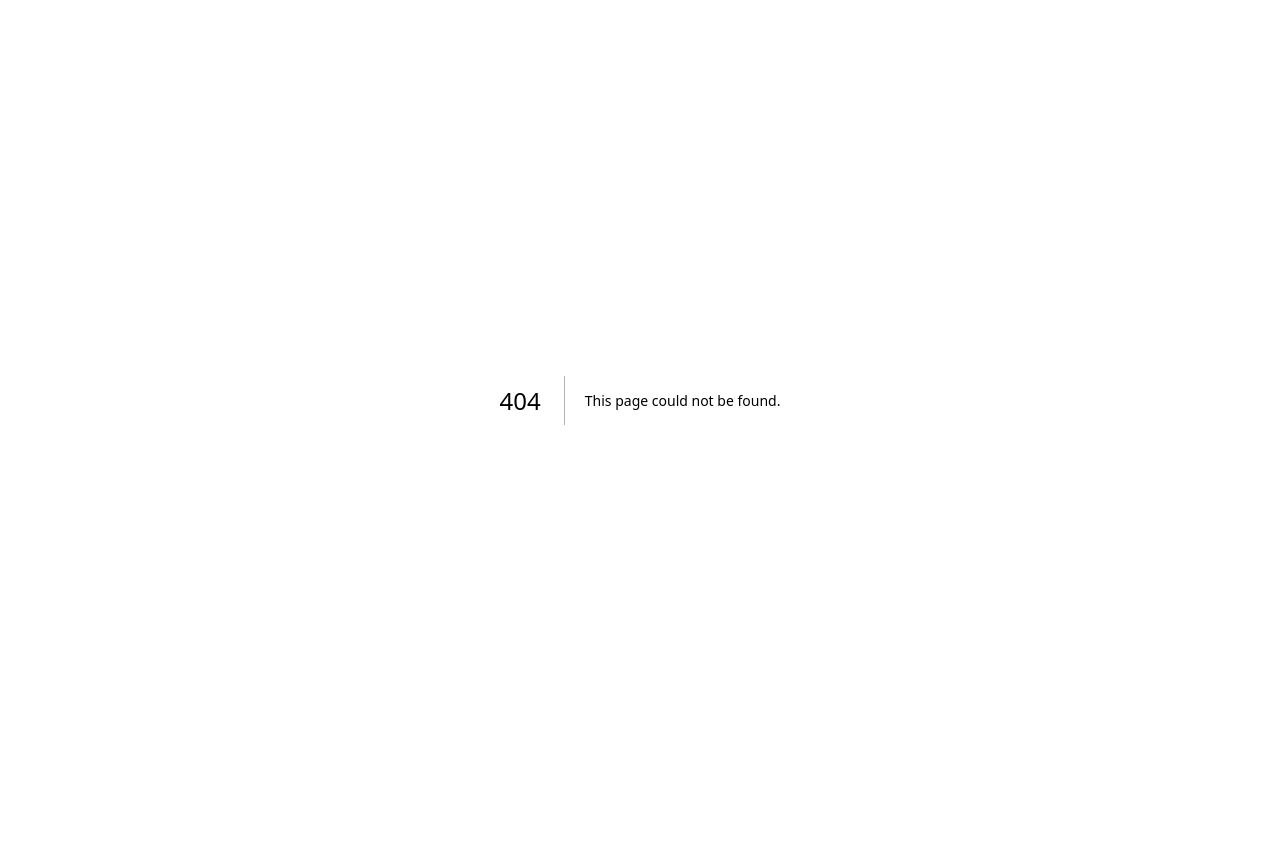
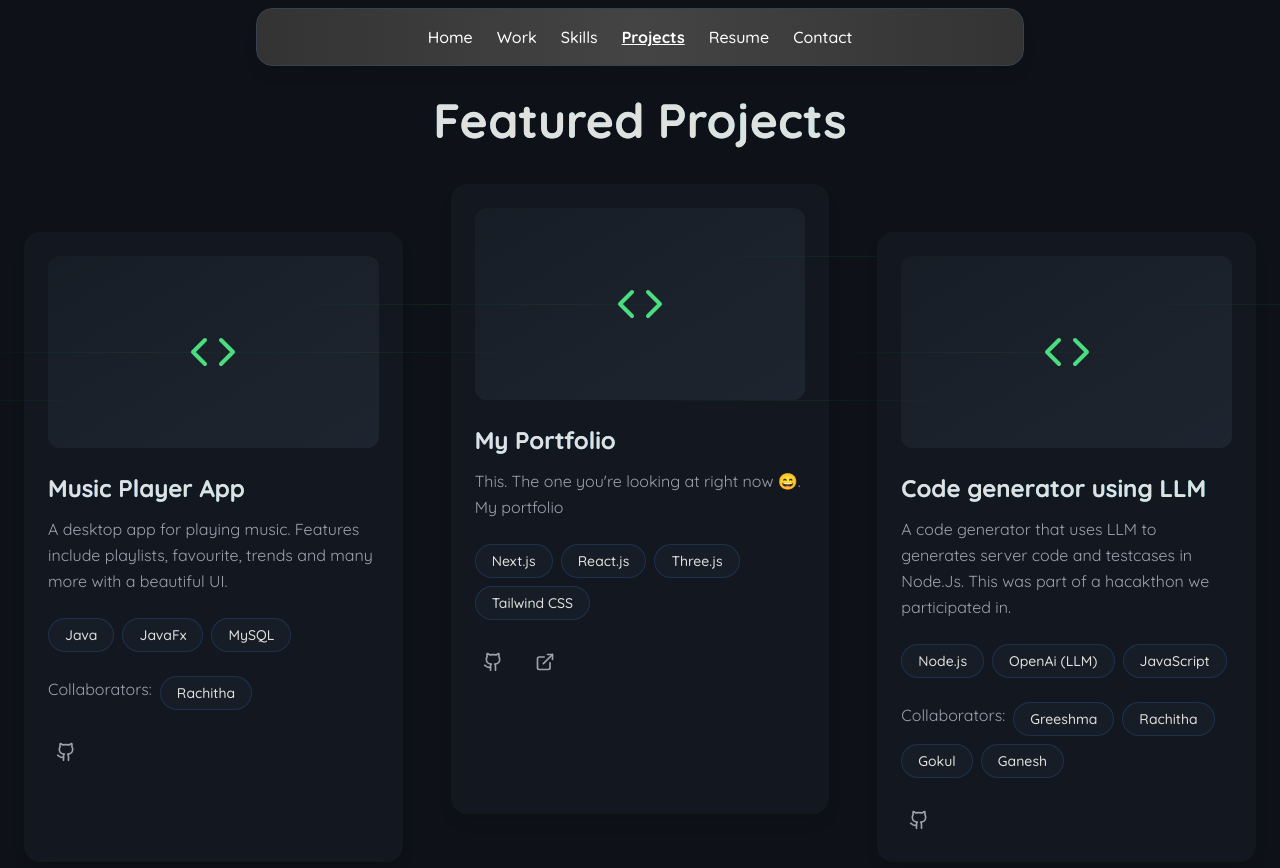
Before and after one commit to phanishree/portfolio, a Next.js app in the folder portfolio-bento/: page /projects in a window 1280 px wide. Before the commit this address had no page. Shown: the top 868 px of the page. Before the commit the page ends 800 px from the top, so only its background shows below. Built offline with nearby package versions, Linux system fonts and the light colour scheme.

Commit message:
Implement Education + Projects page

```diff
--- a/portfolio-bento/src/app/api/spotify/recently-played/route.js
+++ b/portfolio-bento/src/app/api/spotify/recently-played/route.js
@@ -4,6 +4,8 @@ import { getAccessToken, SPOTIFY_API_URL } from '@/app/utils/spotify';
 export async function GET() {
   try {
     const token = await getAccessToken();
+
+    // console.log('Token:', token);
 
     const response = await fetch(`${SPOTIFY_API_URL}/me/player/recently-played?limit=1`, {
       headers: {
--- /dev/null
+++ b/portfolio-bento/src/app/components/BentoGridItems/Education.js
@@ -0,0 +1,11 @@
+"use client"
+import React from "react";
+
+export default function Education() {
+    return (<div className="w-full h-full text-white  bg-mainBg border-borderColor rounded-lg shadow-lg flex flex-col items-center justify-center space-y-4 p-4 border border-cardBorder">
+        <p className="text-2xl font-bold">Education</p>
+        <p className="text-sm font-semibold">B.Tech (Info. Science)</p>
+        <p className="text-sm font-semibold">8.06 CGPA</p>
+        <p className="text-sm font-semibold">NIE, Mysuru</p>
+    </div>)
+}
--- /dev/null
+++ b/portfolio-bento/src/app/components/BentoGridItems/Projects.js
@@ -0,0 +1,28 @@
+"use client"
+import React from "react";
+import Link from "next/link";
+import { Code } from 'lucide-react';
+import RoundedArrow from "../RoundedArrow";
+
+export default function Projects() {
+    return (
+        <Link href="/projects" scroll={false} className="w-full h-full flex items-center justify-center group">
+            <div className="w-full h-full text-white bg-mainBg border-borderColor rounded-lg shadow-lg flex flex-col items-center justify-center relative p-6 transform hover:scale-101 hover:shadow-lg border border-cardBorder hover:border-green-500 transition-all duration-300 cursor-pointer">
+                {/* Main Content */}
+                <div className="flex flex-col items-center space-y-6">
+                    <p className="text-2xl font-bold">Projects</p>
+
+                    {/* Last Project Section */}
+                    <div className="flex flex-col items-center space-y-2">
+                        <p className="text-gray-400 text-sm">Recent Project</p>
+                        <div className="flex items-center space-x-3">
+                            <Code className="w-5 h-5 text-green-400" />
+                            <p className="text-lg">Code Generator</p>
+                        </div>
+                    </div>
+                    <RoundedArrow />
+                </div>
+            </div>
+        </Link>
+    );
+}
--- a/portfolio-bento/src/app/components/PortfolioHome.js
+++ b/portfolio-bento/src/app/components/PortfolioHome.js
@@ -5,6 +5,8 @@ import Resume from './BentoGridItems/Resume';
 import Skills from './BentoGridItems/Skills';
 import Socials from './BentoGridItems/Socials';
 import Spotify from './BentoGridItems/Spotify';
+import Education from './BentoGridItems/Education';
+import Projects from './BentoGridItems/Projects';
 
 const Portfolio = () => {
 
@@ -20,7 +22,7 @@ const Portfolio = () => {
 
         {/* Projects */}
         <div className="absolute top-4 left-[32vw] w-[35vw] h-[22vh] bg-mainBg text-lightNeutral rounded-lg  animate-float2 flex items-center justify-center">
-          Projects
+          <Projects/>
         </div>
 
         {/* Skills */}
@@ -30,7 +32,7 @@ const Portfolio = () => {
 
         {/* Education */}
         <div className="absolute top-[25vh] right-4 w-[16vw] h-[38vh] bg-mainBg text-lightNeutral rounded-lg  animate-float4 flex items-center justify-center">
-          Education
+          <Education/>
         </div>
 
         {/* Resume */}
@@ -50,16 +52,7 @@ const Portfolio = () => {
 
         {/* Center Block (Name and Title) */}
         <div className="absolute top-[25vh] left-[32vw] w-[50vw] h-[38vh] bg-mainBg text-lightNeutral rounded-lg  animate-float8 flex flex-col items-center justify-center text-center">
-          <p className="font-bold text-xl">
-            {/* <Typewriter
-            words={['Phanishree']}
-            cursor
-            cursorStyle='_'
-            cursorBlinking
-            typeSpeed={70}
-            deleteSpeed={50}
-            delaySpeed={1000}
-          /> */}
+          <p className="font-bold text-2xl">
             <TypeWriterEffect words={["Phanishree"]} cursorBlinking={true} cursor={true} />
           </p>
           <p className="text-sm"><TypeWriterEffect words={["Creative Web Developer"]} /></p>
@@ -86,12 +79,12 @@ const Portfolio = () => {
 
         {/* Projects */}
         <div className="w-full h-full bg-mainBg text-lightNeutral rounded-lg  min-h-[200px] flex items-center justify-center">
-          Projects
+          <Projects/>
         </div>
 
         {/* Education */}
         <div className="w-full h-full bg-mainBg text-lightNeutral rounded-lg  min-h-[200px] flex items-center justify-center">
-          Education
+          <Education/>
         </div>
 
         {/* Resume */}
--- /dev/null
+++ b/portfolio-bento/src/app/projects/page.js
@@ -0,0 +1,175 @@
+"use client"
+import React, { useState } from 'react';
+import { Github, ExternalLink, Code } from 'lucide-react';
+import NavBar from '../components/Navbar';
+
+const ProjectCard = ({ project, index }) => {
+    const [isHovered, setIsHovered] = useState(false);
+
+    return (
+
+        <div
+            className={`relative group rounded-2xl p-6 transition-all duration-500 ease-out
+        ${isHovered ? 'scale-[1.02] shadow-2xl' : 'shadow-lg'}
+        ${index % 2 === 0 ? 'lg:translate-y-12' : ''}
+        bg-[hsl(215,24%,10%)]
+      `}
+            onMouseEnter={() => setIsHovered(true)}
+            onMouseLeave={() => setIsHovered(false)}
+        >
+            <div className="relative">
+                <div className="mb-6 relative">
+                    <div className="w-full h-48 rounded-xl bg-gradient-to-br from-[hsl(215,24%,12%)] to-[hsl(215,24%,15%)] flex items-center justify-center overflow-hidden">
+                        <div className={`transition-transform duration-700 ${isHovered ? 'scale-110' : 'scale-100'}`}>
+                            <Code size={48} className="text-green-400" />
+                        </div>
+
+                        <div className="absolute inset-0">
+                            {[...Array(3)].map((_, i) => (
+                                <div
+                                    key={i}
+                                    className="absolute h-[1px] w-full bg-gradient-to-r from-transparent via-green-500/30 to-transparent opacity-30"
+                                    style={{
+                                        top: `${(i + 1) * 25}%`,
+                                        transform: `rotate(${i * 5}deg)`,
+                                        animation: `slide ${3 + i}s linear infinite`
+                                    }}
+                                />
+                            ))}
+                        </div>
+                    </div>
+                </div>
+
+                {/* Project Title */}
+                <h3 className="text-2xl font-bold mb-3 bg-gradient-to-r from-blue-400 to-cyan-400 bg-clip-text text-lightNeutral">
+                    {project.title}
+                </h3>
+
+                <p className="text-gray-400 mb-6 leading-relaxed">
+                    {project.description}
+                </p>
+
+                <div className="flex flex-wrap gap-2 mb-6">
+                    {project.tags.map((tag, tagIndex) => (
+                        <span
+                            key={tagIndex}
+                            className="px-4 py-1.5 text-sm rounded-full bg-[hsl(215,24%,12%)] text-lightNeutral font-medium border border-blue-500/20"
+                        >
+                            {tag}
+                        </span>
+                    ))}
+                </div>
+
+
+                {/* Collaborators */}
+
+
+                {
+                    project.collaborators && project.collaborators.length > 0 && (
+                        <div className="flex flex-wrap gap-2 mb-6">
+                        <div className="text-gray-400 mb-2 leading-relaxed">Collaborators:</div>
+                            {project.collaborators.map((collaborator, collaboratorIndex) => (
+
+                                <a
+                                    href='#'
+                                    key={collaboratorIndex}
+                                    className="px-4 py-1.5 text-sm rounded-full bg-[hsl(215,24%,12%)] text-lightNeutral font-medium border border-blue-500/20"
+                                >
+                                    {collaborator}
+                                </a>
+
+                            ))}
+                        </div>)
+                }
+
+                {/* Links */}
+                <div className="flex gap-4">
+                    <a
+                        href={project.githubLink}
+                        className="p-2 rounded-lg hover:bg-[hsl(215,24%,12%)] transition-colors"
+                        aria-label="View GitHub Repository"
+                    >
+                        <Github className="w-5 h-5 text-gray-400 hover:text-blue-400 transition-colors" />
+                    </a>
+                    {project.liveLink.length > 2 && <a
+                        href={project.liveLink}
+                        className="p-2 rounded-lg hover:bg-[hsl(215,24%,12%)] transition-colors"
+                        aria-label="View Live Demo"
+                    >
+                        <ExternalLink className="w-5 h-5 text-gray-400 hover:text-blue-400 transition-colors" />
+                    </a>}
+                </div>
+            </div>
+        </div>
+    );
+};
+
+const ProjectsSection = () => {
+    const projects = [
+        {
+            title: "Music Player App",
+            description: "A desktop app for playing music. Features include playlists, favourite, trends and many more with a beautiful UI.",
+            tags: ["Java", "JavaFx", "MySQL"],
+            collaborators: ["Rachitha"],
+            githubLink: "https://github.com/phanishree/MusicPlayer",
+            liveLink: "#",
+        },
+        {
+            title: "My Portfolio",
+            description: `This. The one you're looking at right now 😄.\nMy portfolio`,
+            tags: ["Next.js", "React.js", "Three.js", "Tailwind CSS"],
+            githubLink: "https://github.com/phanishree/portfolio",
+            liveLink: "https://www.phanishree.dev/",
+        },
+        {
+            title: "Code generator using LLM",
+            description: "A code generator that uses LLM to generates server code and testcases in Node.Js. This was part of a hacakthon we participated in.",
+            tags: ["Node.js", "OpenAi (LLM)", "JavaScript"],
+            collaborators: ["Greeshma", "Rachitha", "Gokul", "Ganesh"],
+            githubLink: "https://github.com/phanishree/hackathon_repo",
+            liveLink: "#",
+        }
+    ];
+
+    return (
+        <div className="bg-mainBg min-h-screen w-full flex flex-col">
+            <NavBar selected="projects" />
+
+            <div
+                className="min-h-screen bg-[hsl(215,26%,7.5%)] py-24 px-6 relative overflow-hidden"
+            >
+                {/* Background Elements */}
+                {/* <div className="absolute inset-0 overflow-hidden">
+                    <div className="absolute -top-1/2 -left-1/4 w-1/2 h-1/2 bg-gradient-to-br from-blue-500/10 to-cyan-500/10 rounded-full blur-3xl" />
+                    <div className="absolute -bottom-1/2 -right-1/4 w-1/2 h-1/2 bg-gradient-to-br from-cyan-500/10 to-blue-400/10 rounded-full blur-3xl" />
+                </div> */}
+
+                <div className="max-w-7xl mx-auto relative">
+                    {/* Section Header */}
+                    <div className="text-center mb-10">
+                        <h2 className="text-5xl font-bold mb-2 bg-gradient-to-r from-blue-400 to-cyan-400 bg-clip-text text-lightNeutral">
+                            Featured Projects
+                        </h2>
+                    </div>
+
+                    {/* Projects Grid */}
+                    <div className="grid gap-8 md:gap-12 md:grid-cols-2 lg:grid-cols-3">
+                        {projects.map((project, index) => (
+                            <ProjectCard key={index} project={project} index={index} />
+                        ))}
+                    </div>
+                </div>
+
+                {/* CSS for animations */}
+                <style jsx>{`
+        @keyframes slide {
+          0% { transform: translateX(-100%) }
+          100% { transform: translateX(100%) }
+        }
+      `}</style>
+            </div>
+        </div>
+    );
+};
+
+export default ProjectsSection;
```
